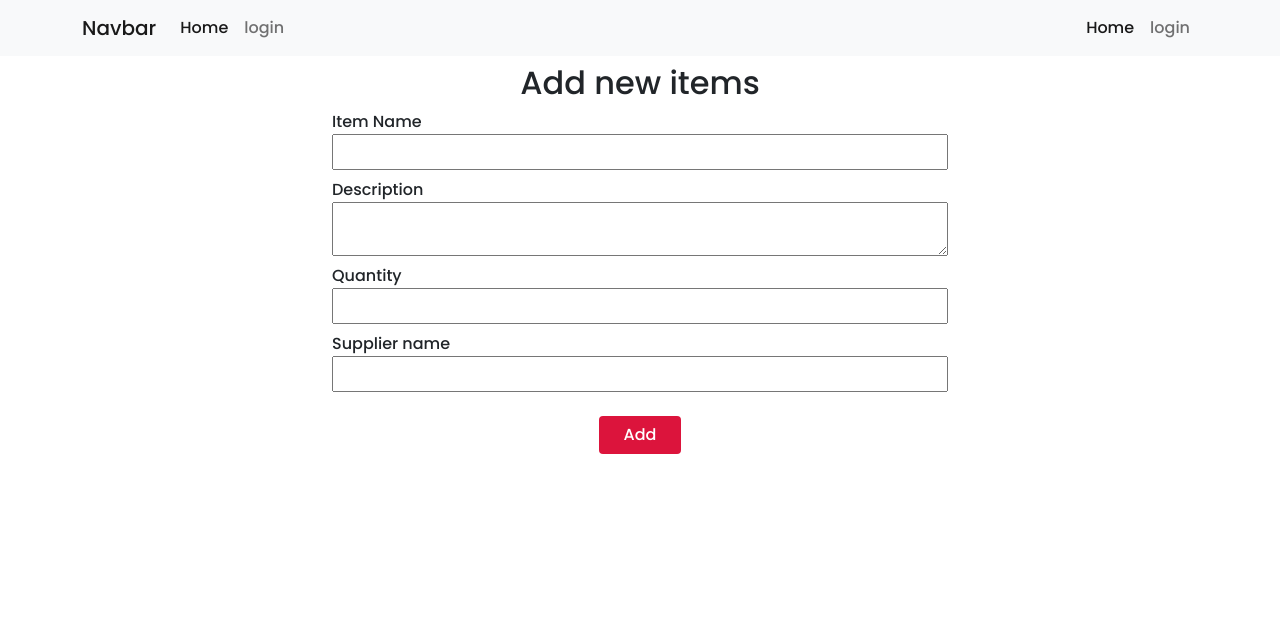
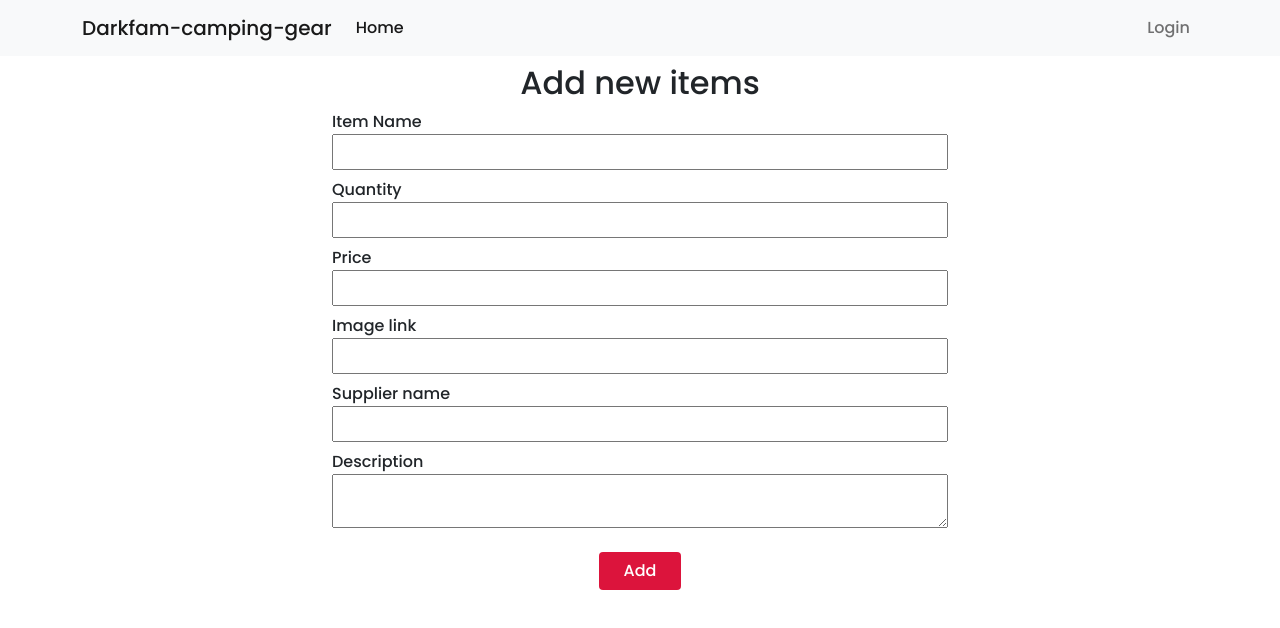
Before and after one commit to Noor-26/darkfam-camping-gear, a React (Create React App) app: page /addInventory in a window 1280 px wide. Shown: the top 628 px of the page. Built offline with nearby package versions, Linux system fonts and the light colour scheme; no server answers.

Commit message:
adding new items done

```diff
--- a/package.json
+++ b/package.json
@@ -11,6 +11,7 @@
     "firebase": "^9.7.0",
     "react": "^18.0.0",
     "react-dom": "^18.0.0",
+    "react-firebase-hooks": "^5.0.3",
     "react-icons": "^4.3.1",
     "react-router-dom": "^6.3.0",
     "react-scripts": "5.0.0",
--- a/src/App.js
+++ b/src/App.js
@@ -6,6 +6,8 @@ import Navber from './components/Shared/Navber/Navber';
 import Inventory from './components/Inventory/Inventory';
 import ManageInventory from './components/ManageInventory/ManageInventory';
 import AddInventory from './components/AddInventory/AddInventory';
+import Login from './components/Login/Login/Login';
+import Ragister from './components/Login/Register/Ragister';
 
 function App() {
   return (
@@ -17,6 +19,8 @@ function App() {
      <Route path='/inventory/:id' element={<Inventory/>}/>
      <Route path='/manageInventory' element={<ManageInventory/>}/>
      <Route path='/addInventory' element={<AddInventory/>}/>
+     <Route path='/login' element={<Login/>}/>
+     <Route path='/register' element={<Ragister/>}/>
    </Routes>
 
     </div>
--- a/src/components/AddInventory/AddInventory.js
+++ b/src/components/AddInventory/AddInventory.js
@@ -4,6 +4,28 @@ import './AddInventory.css';
 const AddInventory = () => {
     const addInventory = event =>{
         event.preventDefault()
+
+        const name = event.target.name.value;
+        const price = event.target.price.value;
+        const description = event.target.description.value;
+        const img = event.target.img.value;
+        const quantity = event.target.quantity.value;
+        const supplierName = event.target.supplierName.value;
+
+        const item = {name,price,description,img,quantity,supplierName}
+
+        fetch('http://localhost:5000/product',{
+        method:"POST",
+        headers:{
+            'content-type' : 'application/json'
+        },
+        body:JSON.stringify(item)
+    })
+    .then(res => res.json())
+    .then(data =>{
+
+        event.target.reset();
+})
 
     }
     return (
@@ -12,16 +34,23 @@ const AddInventory = () => {
             <form onSubmit={addInventory}>
                 <div className="add-container container w-50">
                 <label htmlFor="name">Item Name</label>
-                <input type="text" name="name" id="name" className="py-1 mb-2"/>
+                <input  type="text" name="name" id="name" className="py-1 mb-2" required/>
+
+
+                <label htmlFor="quantity">Quantity</label>
+                <input  type="number" name="quantity" id="quantity" className="py-1 mb-2" required/>
+
+                <label htmlFor="price">Price</label>
+                <input  type="text" name="price" id="price" className="py-1 mb-2" required/>
+
+                <label htmlFor="img">Image link</label>
+                <input  type="text" name="img" id="img" className="py-1 mb-2" required/>
+
+                <label htmlFor="supplierName">Supplier name</label>
+                <input  type="text" name="supplierName" id="supplierName" className="py-1 mb-2" required/>
 
                 <label htmlFor="description">Description</label>
-                <textarea type="text" name="description" id="description" className="mb-2"/>
-
-                <label htmlFor="quantity">Quantity</label>
-                <input type="number" name="quantity" id="quantity" className="py-1 mb-2"/>
-
-                <label htmlFor="supplyerName">Supplier name</label>
-                <input type="text" name="supplyerName" id="supplyerName" className="py-1 mb-2"/>
+                <textarea  type="text" name="description" id="description" className="mb-2" required/>
                 <div className="text-center mt-3">
 
                 <button type="submit" className="btn add-btn px-4 ">Add </button>
--- a/src/components/Home/Items/Items.js
+++ b/src/components/Home/Items/Items.js
@@ -1,4 +1,5 @@
 import React, { useEffect, useState } from 'react';
+import { Link } from 'react-router-dom';
 import Item from '../Item/Item';
 const Items = () => {
     const [items, setitems] = useState([])
@@ -18,6 +19,9 @@ const Items = () => {
                 items.map(item => <Item key={item._id} item={item}/>)
             }
             </div>
+            <div  className="text-center">
+            <Link to="/manageInventory" className="btn my-4 manage-btn">Manage Inventory</Link>
+        </div>
         </div>
     );
 };
--- a/src/components/Home/item/item.js
+++ b/src/components/Home/item/item.js
@@ -6,7 +6,7 @@ const Item = ({item}) => {
 
     return (
         <div className="col">
-        <div className="card">
+        <div className="card h-100">
           <img src={img} className="card-img-top" alt="Product"/>
           <div className="card-body">
             <h5 className="card-title">{name}</h5>
--- a/src/components/Inventory/Inventory.css
+++ b/src/components/Inventory/Inventory.css
@@ -1,5 +1,4 @@
-.inventory-btn{
+.manage-btn{
     background-color:crimson;
     color: white;
-
 }
--- a/src/components/Inventory/Inventory.js
+++ b/src/components/Inventory/Inventory.js
@@ -109,7 +109,7 @@ const Inventory = () => {
 
         </div>
         <div  className="text-center">
-            <Link to="/manageInventory" className="btn my-4 inventory-btn">Manage Inventory</Link>
+            <Link to="/manageInventory" className="btn my-4 manage-btn">Manage Inventory</Link>
         </div>
         </div>
     );
--- a/src/components/Login/Login/Login.js
+++ b/src/components/Login/Login/Login.js
@@ -1,9 +1,48 @@
-import React from 'react';
+import React, { useRef } from 'react';
+import { Link } from 'react-router-dom';
+import {  useSignInWithEmailAndPassword, useSendPasswordResetEmail } from 'react-firebase-hooks/auth';
+import auth from '../../../../firebase.init';
+
 
 const Login = () => {
+    const emailRef = useRef()
+      const passwordRef = useRef()
+      const [
+        signInWithEmailAndPassword,
+        user,
+        loading,
+        error,
+      ] = useSignInWithEmailAndPassword(auth);
+
+
+      const handleSubmit = event =>{
+        event.preventDefault()
+        const email = emailRef.current.value
+        const password = passwordRef.current.value
+        signInWithEmailAndPassword(email, password)
+    }
     return (
-        <div>
+        <div className="mt-5 pt-3 text-center">
+            <h2>Login here</h2>
+            <form  onSubmit={handleSubmit}>
 
+                <div className="d-flex form-field">
+
+                    <label htmlFor="email">Email</label>
+                    <input type="email" name="email" id="email" className="mb-3 py-1 ps-1  input-field"    ref={emailRef} required/>
+
+                    <label htmlFor="password">Password</label>
+                    <input type="password" name="password" id="password" className="mb-3 py-1 ps-1 pe-5 input-field" ref={passwordRef} required/>
+
+                    <div className="text-center">
+                        <button className="py-1 mb-3  form-btn">Login</button>
+                    </div>
+
+                    <p>Need an account ? <Link to='/register'   className="form-link">Sign up</Link> </p>
+                    <p>Forget your password ? <button onClick={resetPassword} className="btn " style={{color:"crimson"}}>Reset Password</button></p>
+
+                </div>
+            </form>
         </div>
     );
 };
--- /dev/null
+++ b/src/components/Login/Register/Ragister.js
@@ -0,0 +1,11 @@
+import React from 'react';
+
+const Ragister = () => {
+    return (
+        <div>
+
+        </div>
+    );
+};
+
+export default Ragister;
--- a/src/components/Shared/Navber/Navber.js
+++ b/src/components/Shared/Navber/Navber.js
@@ -8,7 +8,7 @@ const Navber = () => {
         <div>
             <nav className="navbar navbar-expand-lg navbar-light bg-light fixed-top">
   <div className="container">
-    <a className="navbar-brand" as={Link} to='/'>Navbar</a>
+    <a className="navbar-brand" as={Link} to='/'>Darkfam-camping-gear</a>
     <button className="navbar-toggler" type="button" data-bs-toggle="collapse" data-bs-target="#navbarSupportedContent" aria-controls="navbarSupportedContent" aria-expanded="false" aria-label="Toggle navigation">
 
       <span className=""><HiMenuAlt3 className="navber-icon"/></span>
@@ -19,18 +19,14 @@ const Navber = () => {
         <li className="nav-item">
           <a className="nav-link active" aria-current="page" as={Link} to='/home'>Home</a>
         </li>
-        <li className="nav-item">
-          <a className="nav-link" as={Link} to='/home'>login</a>
-        </li>
+
 
 
       </ul>
       <ul className="navbar-nav ms-auto mb-2 mb-lg-0" >
+
         <li className="nav-item">
-          <a className="nav-link active" aria-current="page" as={Link} to='/home'>Home</a>
-        </li>
-        <li className="nav-item">
-          <a className="nav-link" as={Link} to='/home'>login</a>
+         <Link to="/login" className="nav-link">Login</Link>
         </li>
 
 
```
Also changed, not shown: src/components/Login/Form.css (added, +31 -0 lines), 1 other file (tests, documents, lock files or other folders).
